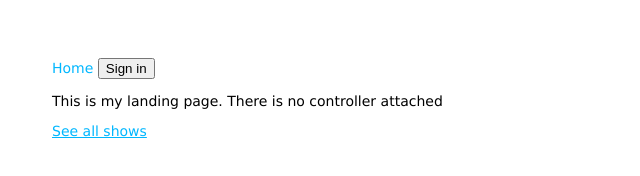
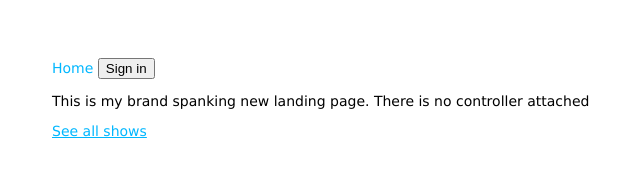
Before and after one commit to mikewong79/wsmd-frontend, a plain HTML site: page index.html in a window 1280 px wide. Shown: the whole page, without its empty margins (6-646 px from the left). Drawn offline with nearby package versions, Linux system fonts and the light colour scheme; some packages are replaced by stand-ins of ours.

Commit message:
changed landing page wording

```diff
--- a/home.html
+++ b/home.html
@@ -1,2 +1,2 @@
-<p>This is my landing page.  There is no controller attached</p>
+<p>This is my brand spanking new landing page.  There is no controller attached</p>
 <a ui-sref="showList">See all shows</a>
```
